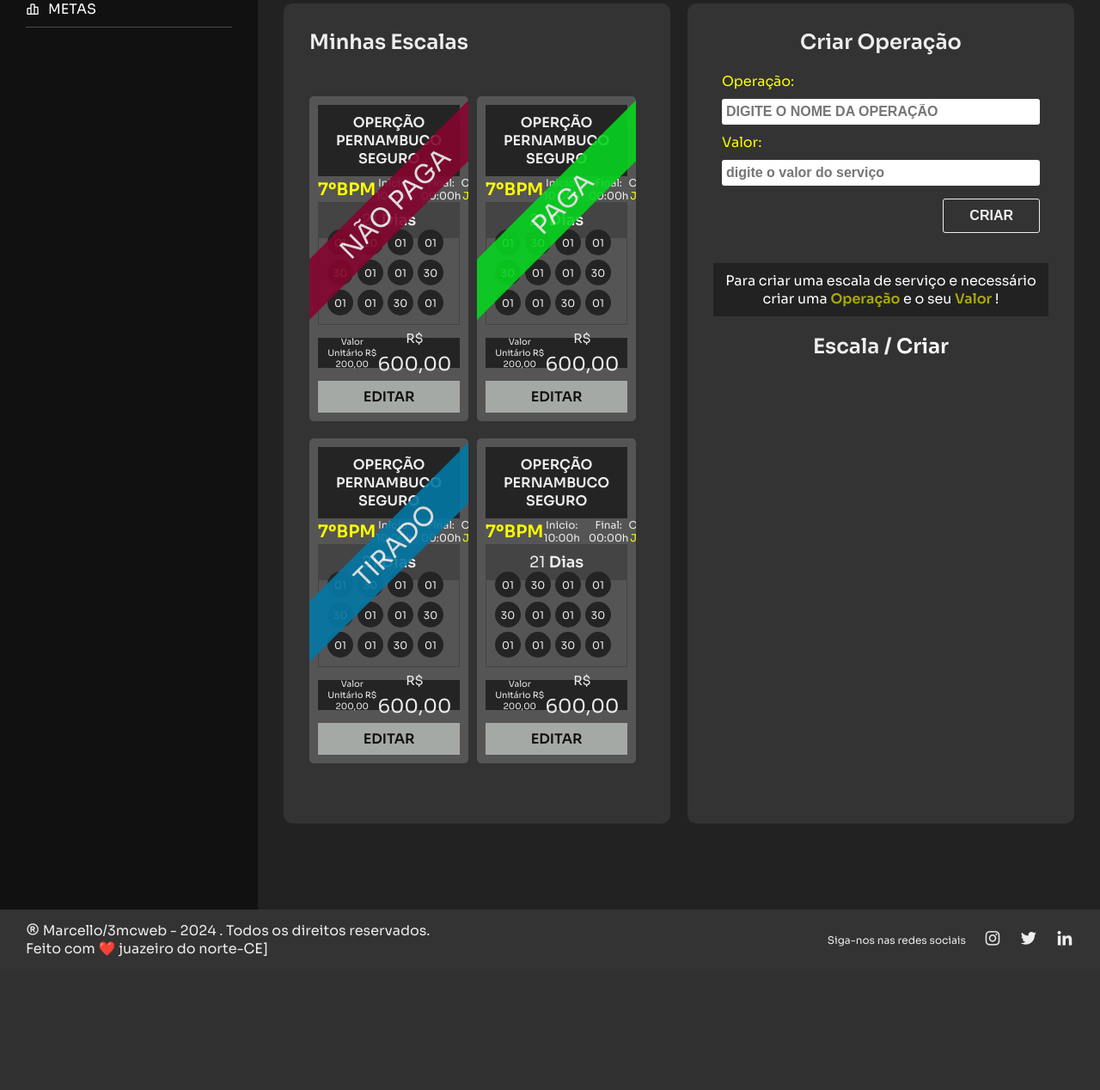
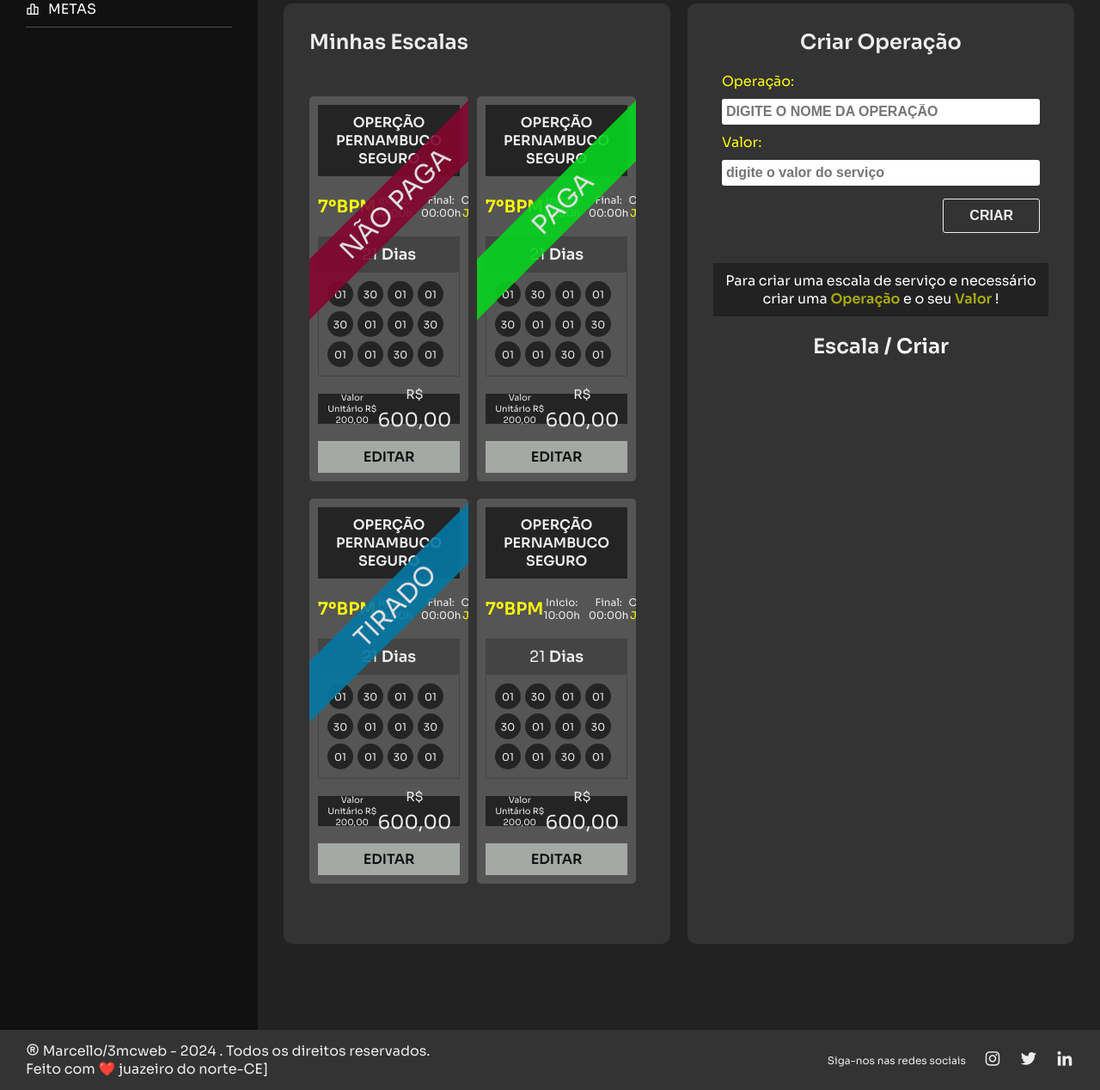
Before and after one commit to mlaferreira/adm, a PHP site: page / in a window 1280 px wide. Shown: the part 366-1634 px from the top of the page at 86% size. Before the commit the page ends 1479 px from the top, so only its background shows below. Run offline with PHP 8.4, Linux system fonts and the light colour scheme.

Commit message:
ficou melhor

```diff
--- a/assets/css/info-escala.css
+++ b/assets/css/info-escala.css
@@ -13,6 +13,7 @@
     position: relative;
     overflow: hidden;
     margin-bottom: 20px;
+    gap: 20px;
 }
 .info-escala h3{
     width: 100%;
@@ -91,7 +92,7 @@
     display: flex;
     align-items: center;
     justify-content: space-between;
-    margin: 15px 0;
+
 }
 .valor-total p:nth-child(1){
     font-size: 10px;
```
